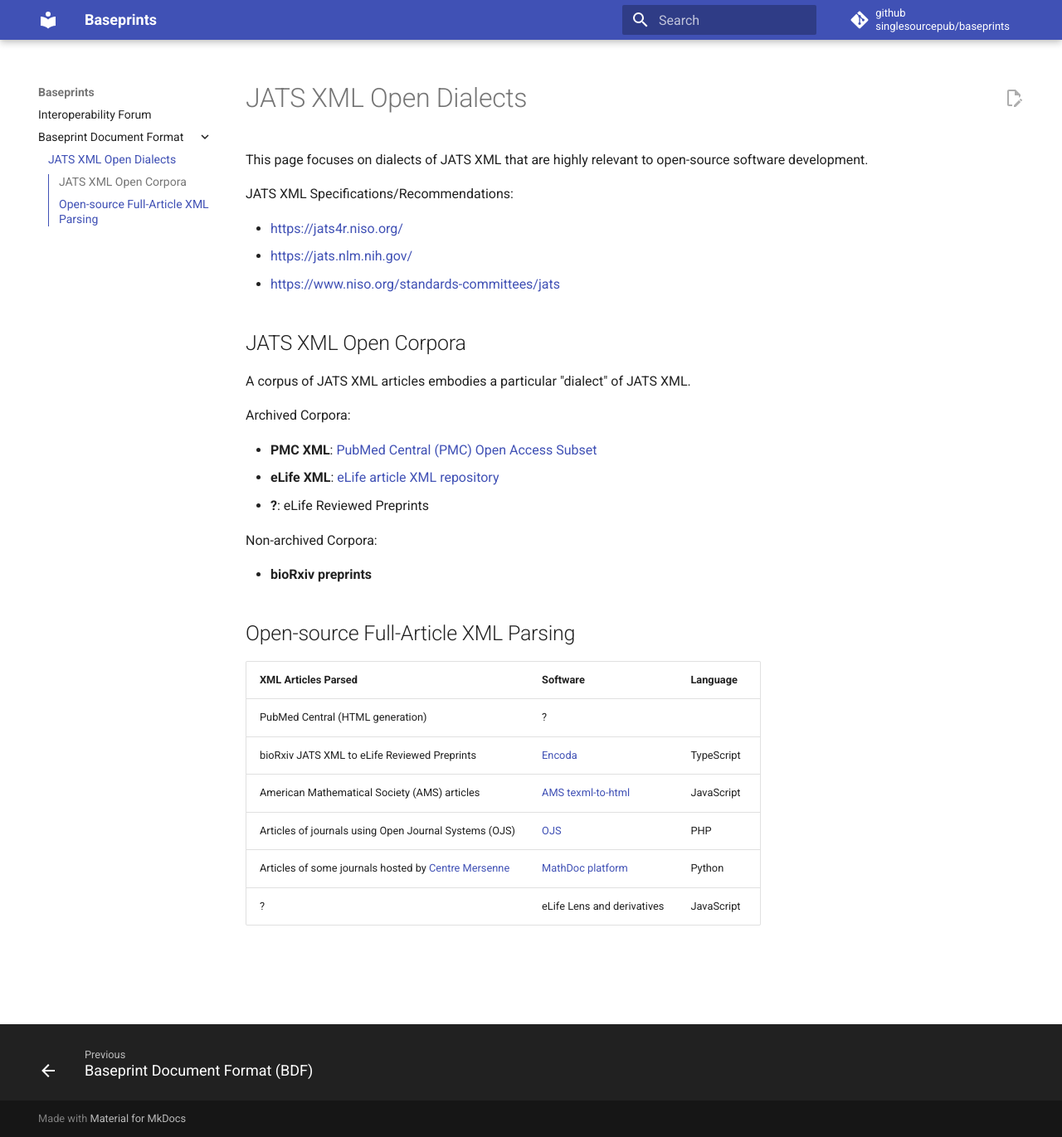
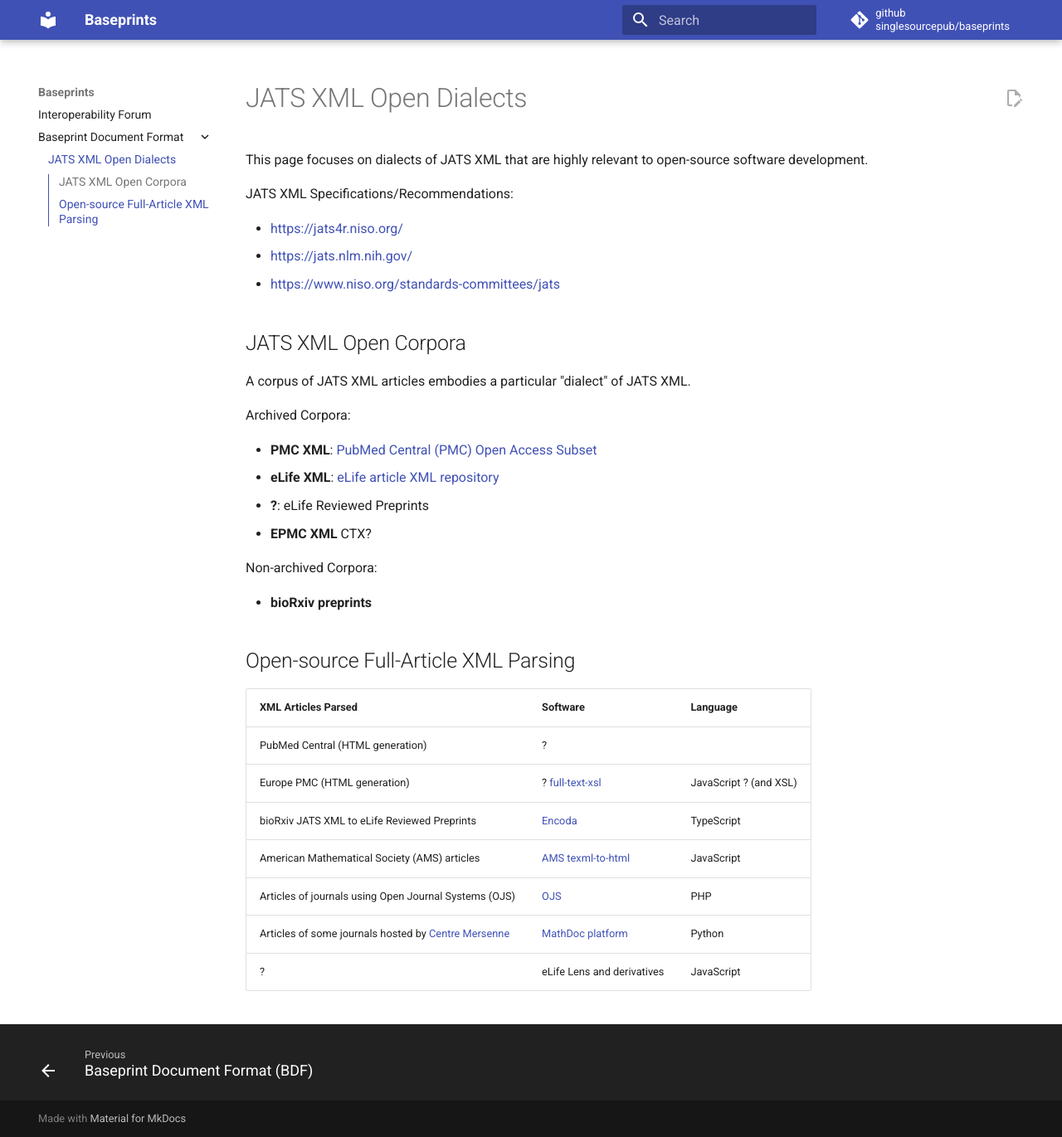
Before and after one commit to singlesourcepub/baseprints, an MkDocs documentation site: the page built from docs/jats.md, in a window 1280 px wide and 1371 px high. Shown: the whole window at 83% size. Built offline with MkDocs 1.6.1 and Material for MkDocs 9.7.7, drawn with Linux system fonts in a browser that asks for light colours.

Commit message:
add rough info on EPMC

```diff
--- a/docs/jats.md
+++ b/docs/jats.md
@@ -20,6 +20,7 @@ Archived Corpora:
 * **PMC XML**: [PubMed Central (PMC) Open Access Subset](https://www.ncbi.nlm.nih.gov/pmc/tools/openftlist/)
 * **eLife XML**: [eLife article XML repository](https://github.com/elifesciences/elife-article-xml)
 * **?**: eLife Reviewed Preprints
+* **EPMC XML** CTX?
 
 Non-archived Corpora:
 
@@ -37,6 +38,11 @@ Non-archived Corpora:
   <td>PubMed Central (HTML generation)</td>
   <td>?</td>
   <td></td>
+</tr>
+<tr markdown>
+  <td>Europe PMC (HTML generation)</td>
+  <td>? <a href="https://gitlab.ebi.ac.uk/literature-services/public-projects/full-text-xsl">full-text-xsl</a></td>
+  <td>JavaScript ? (and XSL)</td>
 </tr>
 <tr markdown>
   <td>bioRxiv JATS XML to eLife Reviewed Preprints</td>
```
